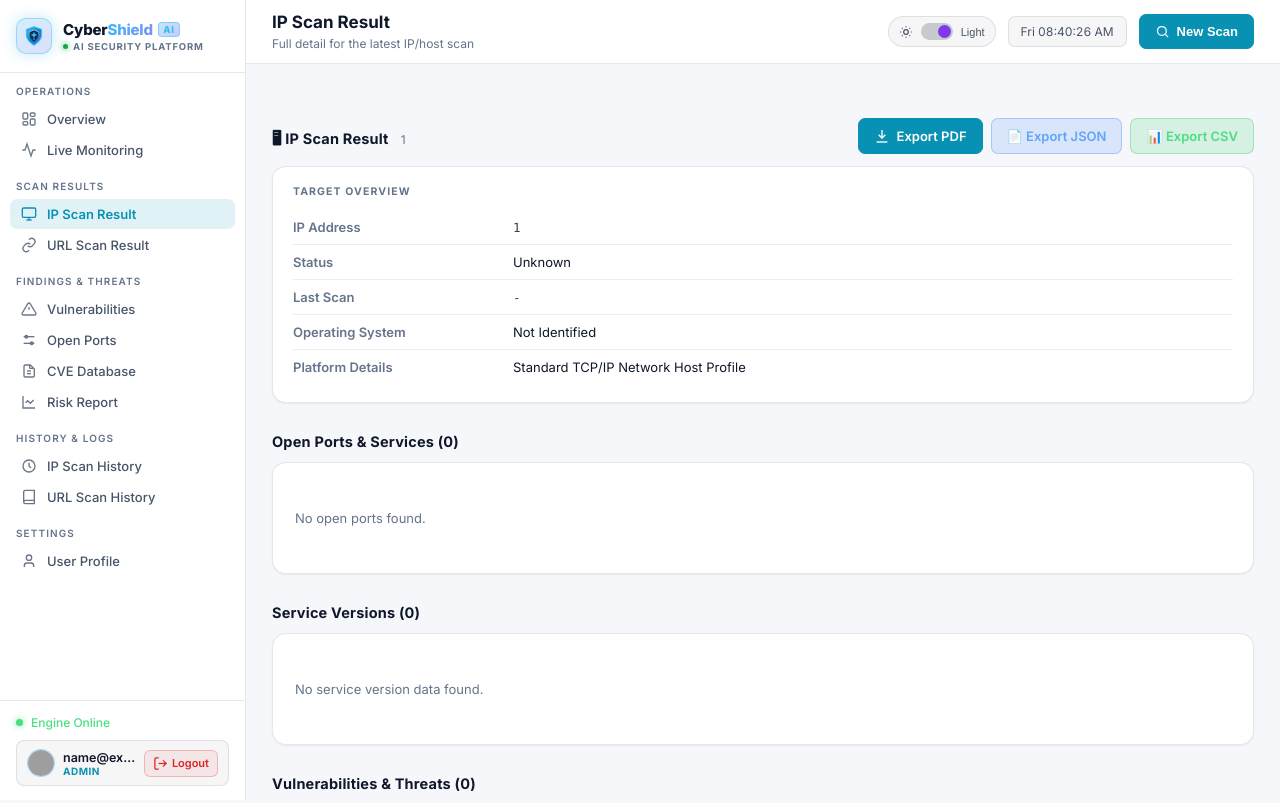
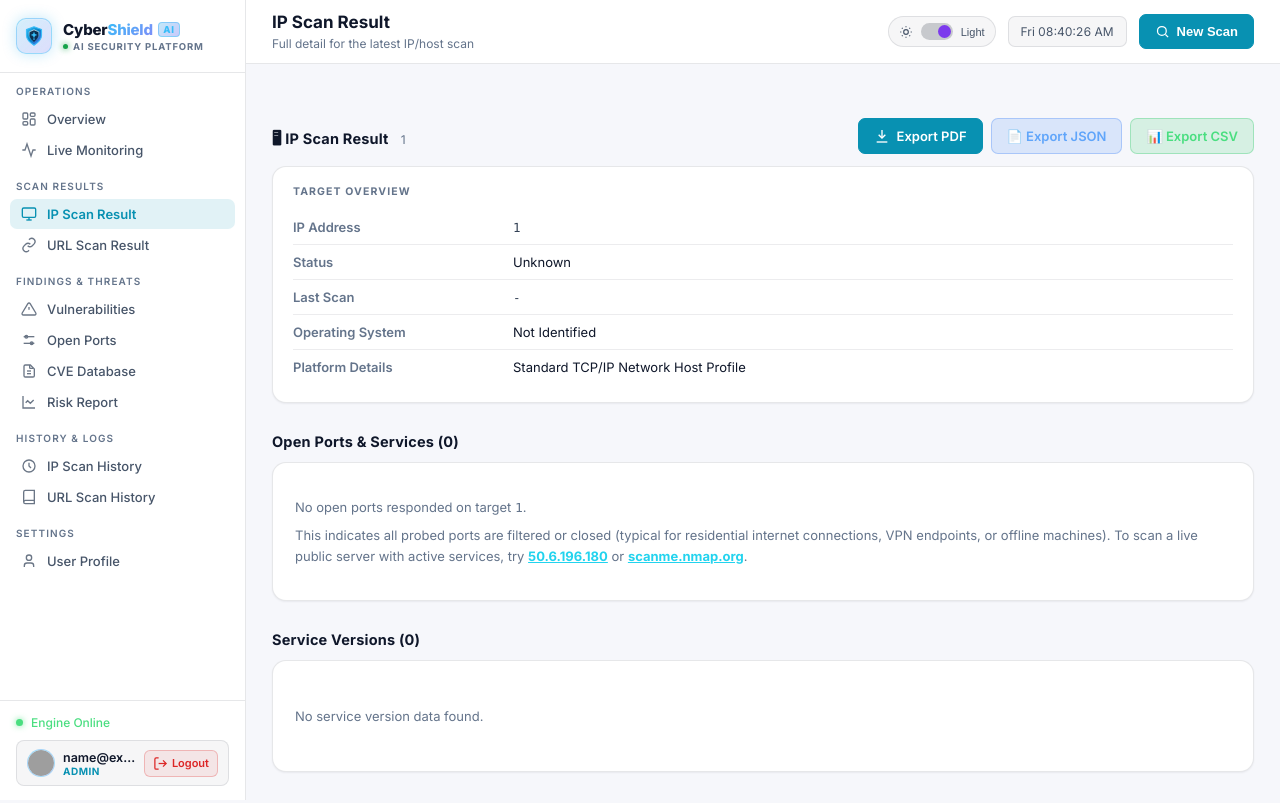
Before and after one commit to shubhvaghani2108/CyberShieldAI, a Flask app: page /ip-scan-result/1 in a window 1280 px wide. Shown: the top 803 px of the page. Run offline with Flask 3, Linux system fonts and the light colour scheme; the visitor is signed in with stand-in values (Sample User, id 1); data that the repository does not hold is empty; some libraries are stand-ins or nearby versions; grey boxes are pictures that could not be loaded.

Commit message:
Provide sample public targets and helpful guidance when scanning firewalled hosts

```diff
--- a/dashboard/app.py
+++ b/dashboard/app.py
@@ -108,22 +108,9 @@ def inject_template_helpers():
 
         return f"https://ui-avatars.com/api/?name={encoded_name}&background=0284c7&color=ffffff&bold=true&rounded=true&size=256"
 
-    client_ip = None
-    try:
-        from flask import request
-        if request:
-            xfwd = request.headers.get("X-Forwarded-For")
-            if xfwd:
-                client_ip = xfwd.split(",")[0].strip()
-            else:
-                client_ip = request.remote_addr
-    except Exception:
-        client_ip = None
-
     return dict(
         csrf_token=lambda: os.environ.get("CSRF_TOKEN", "cybershield-csrf-token"),
         get_user_avatar=get_user_avatar,
-        client_public_ip=client_ip,
     )
 
 # Security Headers Middleware
--- a/dashboard/templates/dashboard/topbar.html
+++ b/dashboard/templates/dashboard/topbar.html
@@ -42,20 +42,16 @@
         <!-- IP scan: host discovery + port scan + vuln/CVE lookup + risk scoring -->
         <form id="newScanForm" class="scan-form" data-scan-form="ip" method="POST" action="{{ url_for('scan') }}">
             <div class="field">
-                <div style="display: flex; justify-content: space-between; align-items: center; margin-bottom: 4px;">
-                    <label for="scan-target" style="margin: 0;">Target IP address</label>
-                    {% if client_public_ip and client_public_ip not in ['127.0.0.1', '::1', 'None'] %}
-                    <button type="button" class="btn btn-ghost" style="font-size: 11.5px; padding: 2px 8px; height: auto; color: var(--accent-1); text-decoration: underline;" onclick="document.getElementById('scan-target').value='{{ client_public_ip }}'; checkPrivateIp(document.getElementById('scan-target'));">
-                        Scan My Public IP ({{ client_public_ip }})
-                    </button>
-                    {% endif %}
+                <label for="scan-target">Target IP address or Hostname</label>
+                <input id="scan-target" type="text" name="target" placeholder="e.g. 50.6.196.180 or scanme.nmap.org" required oninput="checkPrivateIp(this)">
+                <div style="font-size: 12px; color: var(--text-2); margin-top: 5px;">
+                    Try sample target:
+                    <a href="#" style="color: var(--cyan, #22d3ee); text-decoration: underline; font-weight: 500;" onclick="document.getElementById('scan-target').value='50.6.196.180'; checkPrivateIp(document.getElementById('scan-target')); return false;">50.6.196.180</a>
+                    or
+                    <a href="#" style="color: var(--cyan, #22d3ee); text-decoration: underline; font-weight: 500;" onclick="document.getElementById('scan-target').value='scanme.nmap.org'; checkPrivateIp(document.getElementById('scan-target')); return false;">scanme.nmap.org</a>
                 </div>
-                <input id="scan-target" type="text" name="target" placeholder="e.g. 50.6.196.180 or domain" required oninput="checkPrivateIp(this)">
                 <div id="privateIpWarning" style="display: none; margin-top: 6px; padding: 8px 12px; font-size: 12px; border-radius: 6px; background: rgba(245, 158, 11, 0.12); color: #f59e0b; border-left: 3px solid #f59e0b; line-height: 1.4;">
-                    ⚠️ <strong>Private LAN IP detected:</strong> Render cloud servers cannot reach internal home/office Wi-Fi (192.168.x.x / 10.x.x.x).
-                    {% if client_public_ip and client_public_ip not in ['127.0.0.1', '::1', 'None'] %}
-                    <br><a href="#" style="color: #60a5fa; text-decoration: underline; font-weight: 600;" onclick="document.getElementById('scan-target').value='{{ client_public_ip }}'; checkPrivateIp(document.getElementById('scan-target')); return false;">Click here to scan your Public IP ({{ client_public_ip }}) instead.</a>
-                    {% endif %}
+                    ⚠️ <strong>Private LAN IP detected:</strong> Render cloud servers cannot reach internal home/office Wi-Fi (192.168.x.x / 10.x.x.x). Please scan a public IP or domain.
                 </div>
             </div>
             <div class="field">
--- a/dashboard/templates/ip_result.html
+++ b/dashboard/templates/ip_result.html
@@ -87,7 +87,15 @@
     </table>
 </div>
 {% else %}
-<div class="glass content-panel"><p class="empty-note">No open ports found.</p></div>
+<div class="glass content-panel">
+    <p class="empty-note" style="margin: 0; line-height: 1.6;">
+        No open ports responded on target <code>{{ latest_ip }}</code>.<br>
+        <span style="font-size: 13px; color: var(--text-2); display: block; margin-top: 6px;">
+            This indicates all probed ports are filtered or closed (typical for residential internet connections, VPN endpoints, or offline machines).
+            To scan a live public server with active services, try <strong><a href="#" onclick="var m=document.querySelector('[data-open-scan-modal]'); if(m) m.click(); setTimeout(function(){ var t=document.getElementById('scan-target'); if(t) t.value='50.6.196.180'; }, 200); return false;" style="color: var(--cyan, #22d3ee); text-decoration: underline;">50.6.196.180</a></strong> or <strong><a href="#" onclick="var m=document.querySelector('[data-open-scan-modal]'); if(m) m.click(); setTimeout(function(){ var t=document.getElementById('scan-target'); if(t) t.value='scanme.nmap.org'; }, 200); return false;" style="color: var(--cyan, #22d3ee); text-decoration: underline;">scanme.nmap.org</a></strong>.
+        </span>
+    </p>
+</div>
 {% endif %}
 
 <div class="panel-heading"><h2>Service Versions ({{ services|length }})</h2></div>
```
